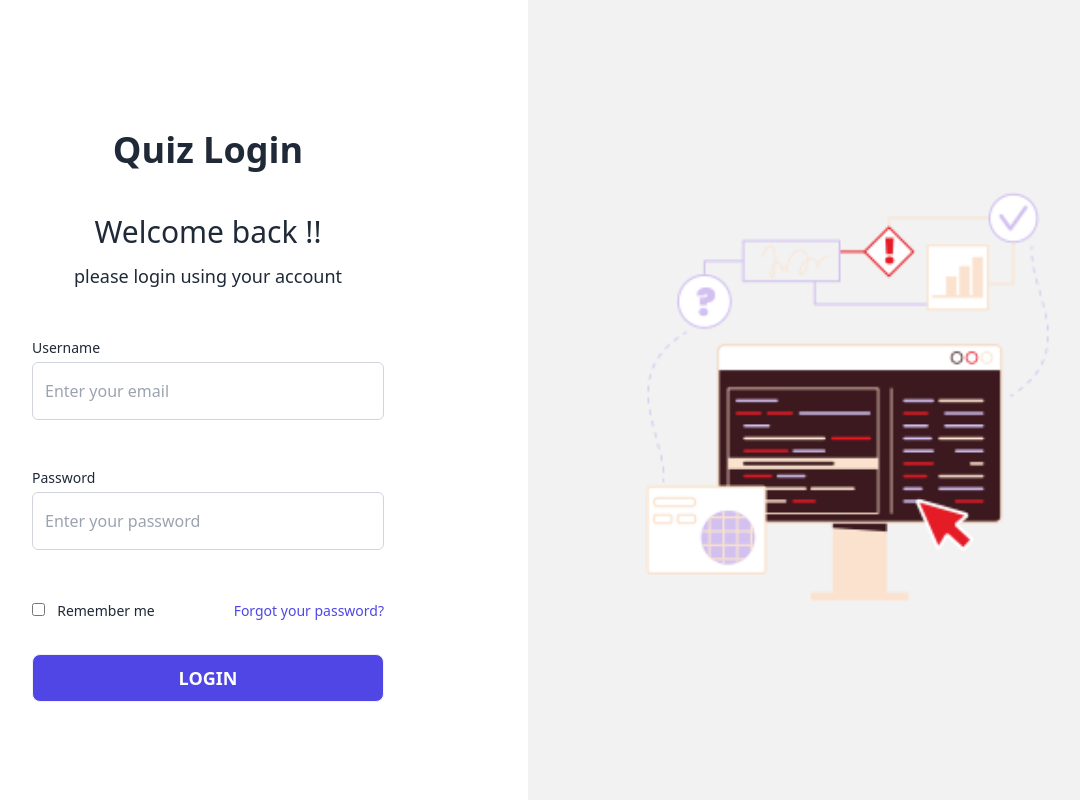
After one commit to asbilim/djangoquizz, a Django app: page /auth/login in a window 1280 px wide. The commit adds this page. Shown: the whole page, without its empty margins (112-1192 px from the left). Run offline with Django 4.2, Linux system fonts and the light colour scheme; some libraries are stand-ins or nearby versions.

Commit message:
login created

```diff
--- a/listings/templates/listings/auth/base.html
+++ b/listings/templates/listings/auth/base.html
@@ -11,6 +11,8 @@
     <link rel="preconnect" href="https://fonts.gstatic.com" crossorigin>
     <link href="https://fonts.googleapis.com/css2?family=Geologica:wght@300;400;500;600;700;800&display=swap" rel="stylesheet">
     <link rel="stylesheet" href="https://cdnjs.cloudflare.com/ajax/libs/font-awesome/6.4.0/css/all.min.css" integrity="sha512-iecdLmaskl7CVkqkXNQ/ZH/XLlvWZOJyj7Yy7tcenmpD1ypASozpmT/E0iPtmFIB46ZmdtAc9eNBvH0H/ZpiBw==" crossorigin="anonymous" referrerpolicy="no-referrer" />
+    {% load static%}
+
 </head>
 
 <style>
@@ -22,11 +24,14 @@
 <body>
 
     <div class="grid w-full h-screen grid-cols-2">
-        <div class="text">
-
+        <div class="flex items-center justify-center flex-col h-full ">
+            {% block form %}
+            {% endblock %}
         </div>
-        <div class="image bg-primary">
-
+        <div class="image bg-base-200 flex items-center justify-center">
+            <img src="{% static 'listings/images/login.png' %}" alt="" class="w-[30rem] h-auto">
+            {% block image %}
+            {% endblock %}
         </div>
     </div>
 
--- /dev/null
+++ b/listings/templates/listings/auth/components/form.html
@@ -0,0 +1,28 @@
+<form class="w-full rounded-lg  flex flex-col items-center justify-center gap-8 " method="POST">
+    <div class="titles flex flex-col gap-3  w-full items-center justify-center">
+        <h1 class="text-4xl font-bold my-8">Quiz Login</h1>
+        <h3 class="text-3xl">Welcome back !!</h3>
+        <p class="text-lg">please login using your account</p>
+    </div>
+
+    <div class="mt-4 w-full px-36">
+      <label for="email" class="block text-sm">Username</label>
+      <input type="email" id="email" name="email" placeholder="Enter your email" class="w-full px-3 py-4 mt-1 text-base border border-gray-300 rounded-md focus:outline-none focus:ring focus:ring-indigo-100 focus:border-indigo-300">
+    </div>
+    <div class="mt-4 mx-auto w-full px-36">
+      <label for="password" class="block text-sm">Password</label>
+      <input type="password" id="password" name="password" placeholder="Enter your password" class="w-full px-3 py-4 mt-1 text-base border border-gray-300 rounded-md focus:outline-none focus:ring focus:ring-indigo-100 focus:border-indigo-300">
+    </div>
+    <div class="flex items-center justify-between mt-4 w-full px-36">
+      <div>
+        <input type="checkbox" id="remember" name="remember" class="border-gray-300 rounded ">
+        <label for="remember" class="ml-2 text-sm">Remember me</label>
+      </div>
+      <div>
+        <a href="#" class="text-sm text-indigo-600 hover:underline">Forgot your password?</a>
+      </div>
+    </div>
+    <div class="px-36 w-full">
+      <button type="submit" class="w-full px-4 py-2 text-lg font-semibold text-white bg-indigo-600 rounded-lg hover:bg-indigo-700 focus:outline-none focus:ring focus:ring-indigo-300 btn btn-wide no-animation">Login</button>
+    </div>
+  </form>
--- /dev/null
+++ b/listings/templates/listings/auth/login.html
@@ -0,0 +1,6 @@
+{% extends "listings/auth/base.html" %}
+
+{% block form %}
+
+{% include "listings/auth/components/form.html" %}
+{% endblock %}
--- a/listings/templates/listings/base.html
+++ b/listings/templates/listings/base.html
@@ -21,7 +21,7 @@
 
 <body>
     <!-- lets start with the header -->
-    <div class="w-full px-12">
+    <div class="w-full px-12 ">
         {% include "listings/components/header.html" %}
     </div>
 
--- a/listings/views.py
+++ b/listings/views.py
@@ -7,4 +7,4 @@ def home(request):
 
 def login(request):
 
-    return render(request)
+    return render(request,'listings/auth/login.html')
--- a/quiz/urls.py
+++ b/quiz/urls.py
@@ -1,8 +1,9 @@
 from django.contrib import admin
 from django.urls import path
-from listings.views import home
+from listings.views import home,login
 
 urlpatterns = [
     path('admin/', admin.site.urls),
     path("",home,name="main-home-page"),
+    path("auth/login",login,name="auth-login"),
 ]
```
Also changed, not shown: listings/static/listings/images/login.png (added).
